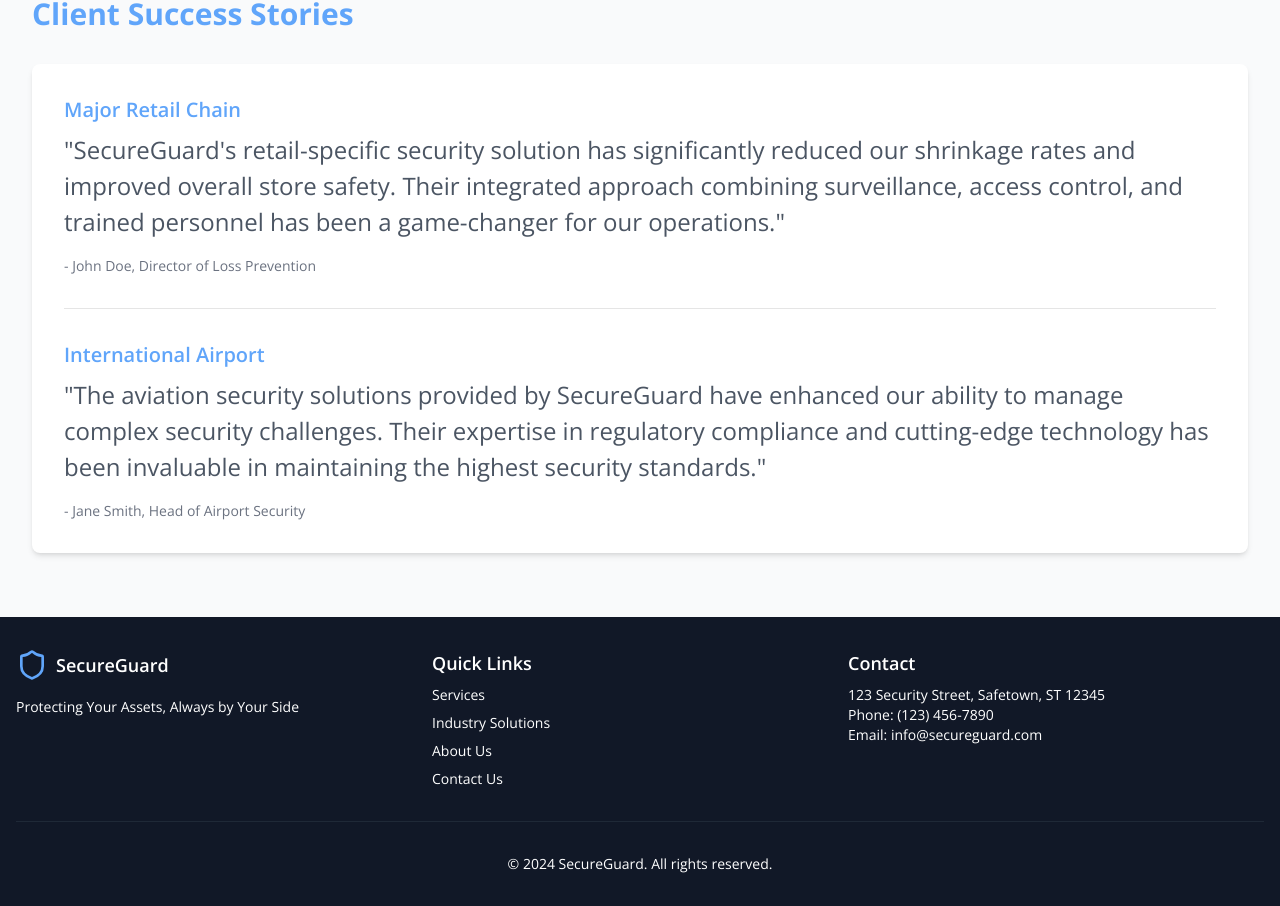
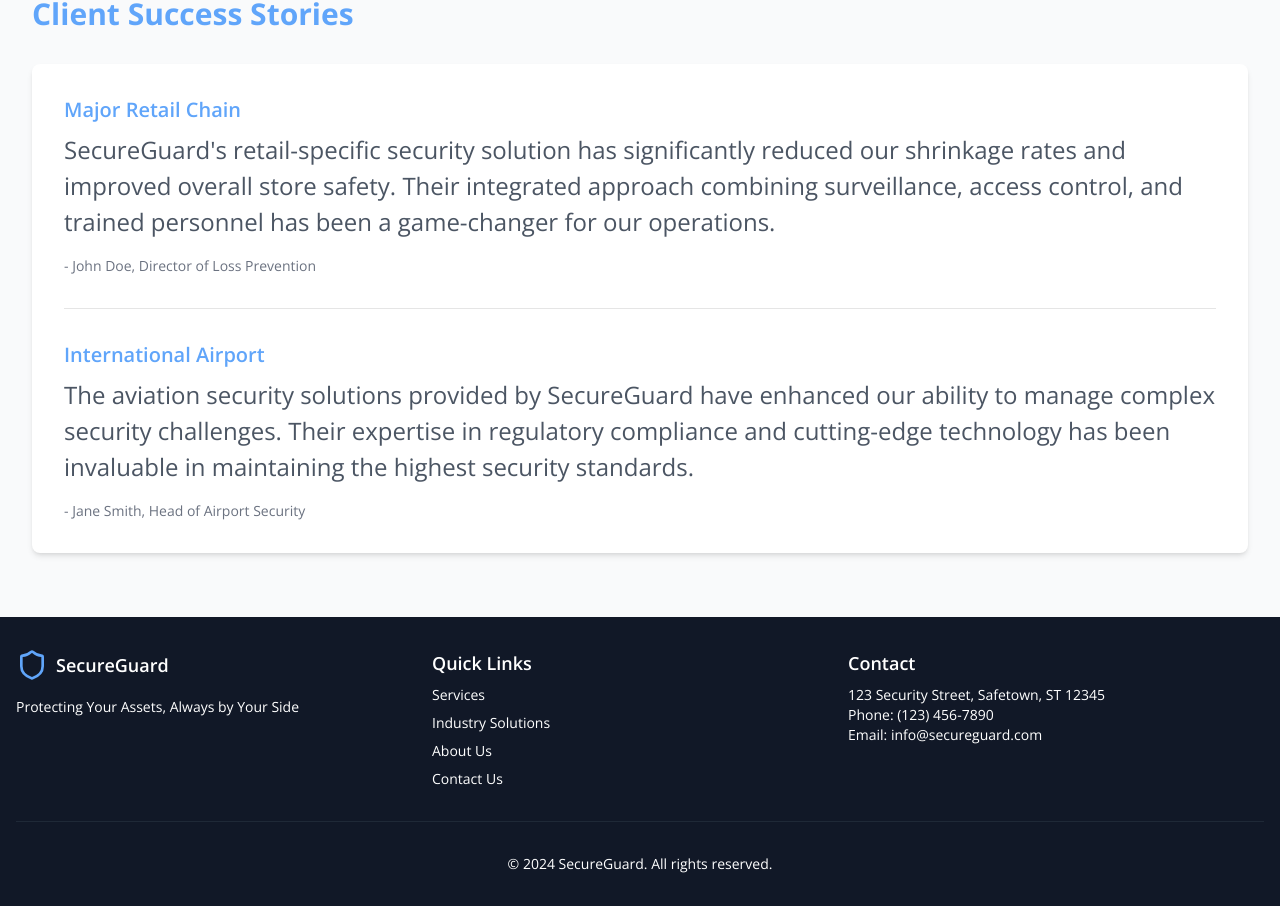
Before and after one commit to kidjoker/SecurityGuard, a Next.js app: page /industrySolutions in a window 1280 px wide. Shown: the part 2296-3202 px from the top of the page. Built offline with nearby package versions, Linux system fonts and the light colour scheme.

Commit message:
deplyment error

```diff
--- a/src/components/industry-solutions.tsx
+++ b/src/components/industry-solutions.tsx
@@ -152,14 +152,14 @@ export function IndustrySolutionsComponent() {
             <div className="mb-8 border-b pb-8">
               <h3 className="text-xl font-semibold mb-2 text-blue-400">Major Retail Chain</h3>
               <p className="text-gray-600 mb-4">
-                "SecureGuard's retail-specific security solution has significantly reduced our shrinkage rates and improved overall store safety. Their integrated approach combining surveillance, access control, and trained personnel has been a game-changer for our operations."
+                SecureGuard&apos;s retail-specific security solution has significantly reduced our shrinkage rates and improved overall store safety. Their integrated approach combining surveillance, access control, and trained personnel has been a game-changer for our operations.
               </p>
               <p className="text-sm text-gray-500">- John Doe, Director of Loss Prevention</p>
             </div>
             <div>
               <h3 className="text-xl font-semibold mb-2 text-blue-400">International Airport</h3>
               <p className="text-gray-600 mb-4">
-                "The aviation security solutions provided by SecureGuard have enhanced our ability to manage complex security challenges. Their expertise in regulatory compliance and cutting-edge technology has been invaluable in maintaining the highest security standards."
+                The aviation security solutions provided by SecureGuard have enhanced our ability to manage complex security challenges. Their expertise in regulatory compliance and cutting-edge technology has been invaluable in maintaining the highest security standards.
               </p>
               <p className="text-sm text-gray-500">- Jane Smith, Head of Airport Security</p>
             </div>
--- a/src/components/risk-assessment.tsx
+++ b/src/components/risk-assessment.tsx
@@ -123,7 +123,7 @@ export function RiskAssessmentComponent() {
               At SecureGuard, we are committed to providing thorough and actionable risk assessments. Our team of certified security professionals uses industry-leading methodologies and cutting-edge tools to deliver comprehensive insights into your security posture.
             </p>
             <p className="text-lg text-gray-700 mb-6">
-              We understand that each organization faces unique security challenges. That's why we tailor our risk assessment approach to your specific needs, ensuring that you receive relevant and valuable recommendations to enhance your security measures.
+              We understand that each organization faces unique security challenges. That&apos;s why we tailor our risk assessment approach to your specific needs, ensuring that you receive relevant and valuable recommendations to enhance your security measures.
             </p>
             <Button size="lg" className="bg-blue-600 hover:bg-blue-700 text-white">
               Learn More About Our Expertise
--- a/src/components/services-surveillance.tsx
+++ b/src/components/services-surveillance.tsx
@@ -1,7 +1,7 @@
 'use client';
 
 import Image from 'next/image';
-import { Camera, Shield, Eye, Cpu, BarChart, ChevronRight } from 'lucide-react';
+import { Camera, Shield, Eye, Cpu, ChevronRight } from 'lucide-react';
 import { Button } from '@/components/ui/button';
 import { useEffect, useState } from 'react';
 
```
